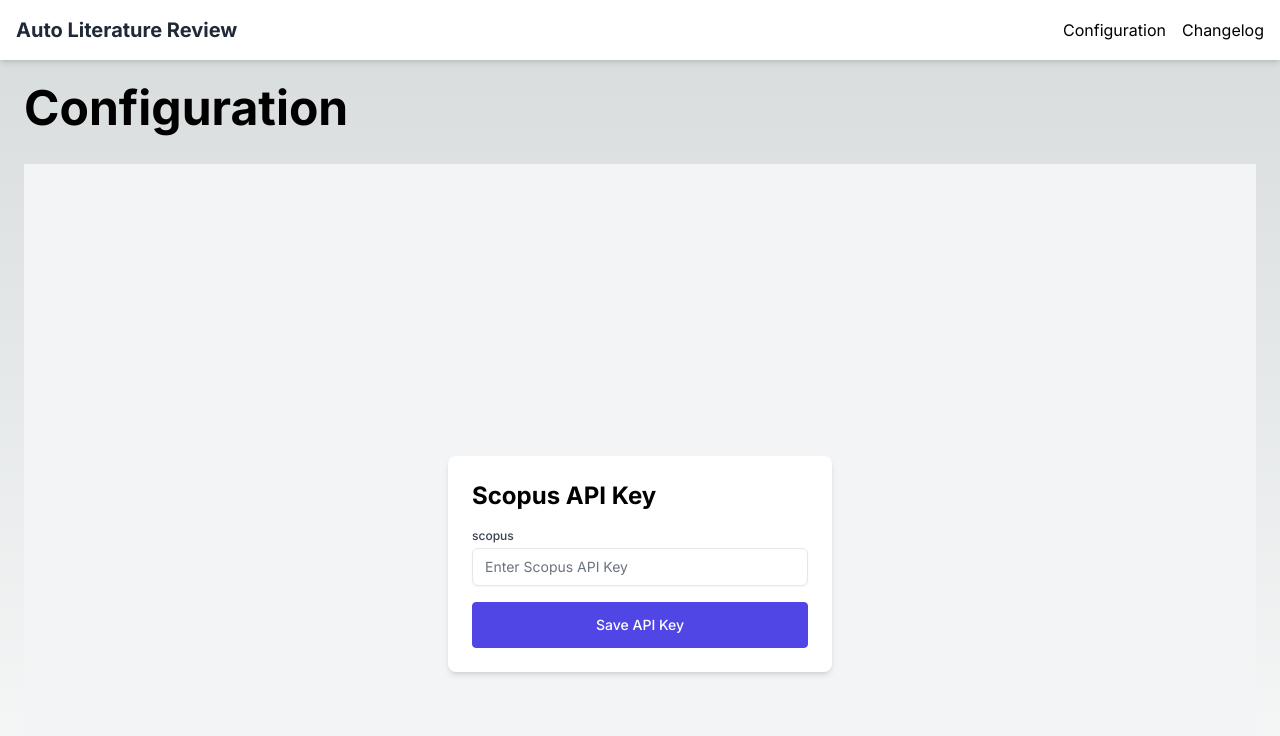
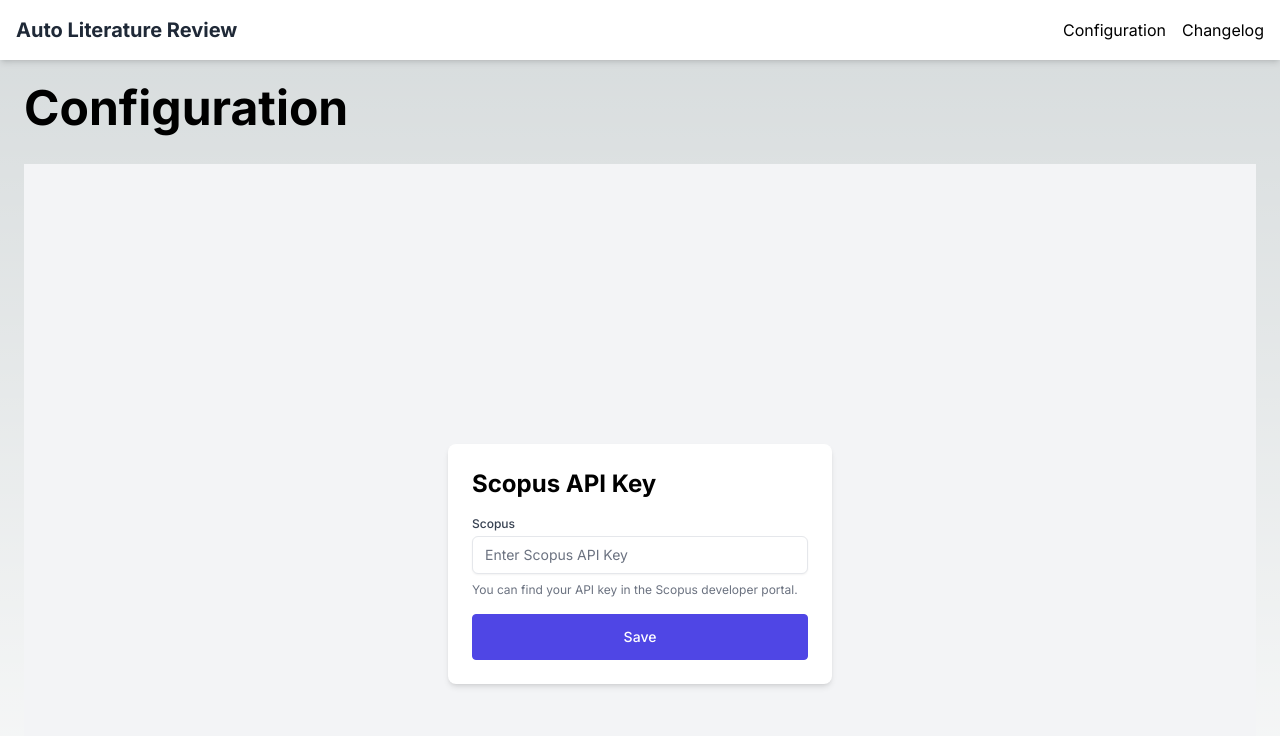
Before and after one commit to jaska120/auto-literature-review, a Next.js app: page /configuration in a window 1280 px wide. Shown: the top 736 px of the page. Built offline with nearby package versions, Linux system fonts and the light colour scheme.

Commit message:
finish api-key-form component

```diff
--- a/src/app/configuration/page.tsx
+++ b/src/app/configuration/page.tsx
@@ -7,7 +7,12 @@
       <div className="min-h-screen bg-gray-100 flex items-center justify-center">
         <div className="bg-white p-6 rounded-lg shadow-md w-full max-w-sm">
           <h2 className="text-2xl font-bold mb-4">Scopus API Key</h2>
-          <ApiKeyForm service="scopus" />
+          <ApiKeyForm
+            service="scopus"
+            label="Scopus"
+            placeholder="Enter Scopus API Key"
+            helperText="You can find your API key in the Scopus developer portal."
+          />
           {/* <h2 className="text-2xl font-bold mb-4">Open AI API Key</h2>
           <ApiKeyForm service="openAI" /> */}
         </div>
--- a/src/components/api-key-form/api-key-form.tsx
+++ b/src/components/api-key-form/api-key-form.tsx
@@ -6,7 +6,7 @@
 import { z } from "zod";
 import { useConfigurationStore } from "@/state/configuration/configuration";
 import { ExternalService } from "@/state/configuration/types";
-import { isRunning, isSuccess } from "@/utils/operation";
+import { isError, isRunning, isSuccess } from "@/utils/operation";
 import { Button } from "@/components/button/button";
 import { Input } from "@/components/input/input";
 import { useHasHydrated } from "@/hooks/use-has-hydrated";
@@ -20,9 +20,12 @@
 
 interface ApiKeyFormProps {
   service: ExternalService;
+  label: string;
+  placeholder: string;
+  helperText: string;
 }
 
-export function ApiKeyForm({ service }: ApiKeyFormProps) {
+export function ApiKeyForm({ service, label, placeholder, helperText }: ApiKeyFormProps) {
   const hydrated = useHasHydrated(useConfigurationStore);
   const config = useConfigurationStore(
     useShallow((state) => ({
@@ -30,7 +33,7 @@
       saveApiKey: state.saveApiKey,
     }))
   );
-  const { register, handleSubmit, setValue } = useForm<Schema>({
+  const { register, handleSubmit, setValue, getValues } = useForm<Schema>({
     resolver: zodResolver(schema),
   });
 
@@ -51,6 +54,8 @@
     return <p>Loading...</p>;
   }
 
+  const error = !!(getValues("apiKey") && isError(config.connection.test));
+
   return (
     <form
       className="flex flex-col gap-4"
@@ -61,13 +66,15 @@
         {...register("apiKey")}
         disabled={!!config.connection.apiKey}
         id={`${service}-api-key-input`}
-        label={service}
-        placeholder="Enter Scopus API Key"
+        label={label}
+        placeholder={placeholder}
+        helperText={error ? "The API key is invalid" : helperText}
+        error={error}
         icon={isSuccess(config.connection.test) ? "check" : undefined}
       />
       {config.connection.apiKey ? (
         <Button fullWidth variant="destructive" type="submit">
-          Remove API Key
+          Remove
         </Button>
       ) : (
         <Button
@@ -76,7 +83,7 @@
           type="submit"
           loading={isRunning(config.connection.test)}
         >
-          Save API Key
+          Save
         </Button>
       )}
     </form>
--- a/src/components/input/input.tsx
+++ b/src/components/input/input.tsx
@@ -14,6 +14,8 @@
 interface InputProps
   extends SetRequired<Omit<React.InputHTMLAttributes<HTMLInputElement>, "className">, "id"> {
   label: string;
+  helperText?: string;
+  error?: boolean;
   icon?: InputIcon;
 }
 
@@ -21,7 +23,7 @@
  * @requires `@tailwindcss/forms` plugin
  */
 export const Input = forwardRef<HTMLInputElement, InputProps>(function Input(
-  { id, label, icon, ...props },
+  { id, label, helperText, error, icon, ...props },
   ref
 ) {
   const Icon = icon ? ICON_MAP[icon] : null;
@@ -35,14 +37,27 @@
       <input
         ref={ref}
         id={id}
-        className="mt-1 w-full rounded-md border-gray-200 shadow-sm sm:text-sm"
+        className={`mt-1 w-full rounded-md shadow-sm sm:text-sm ${
+          error ? "border-red-500" : "border-gray-200"
+        }`}
         {...props}
       />
 
       {Icon && (
-        <span className="pointer-events-none absolute inset-y-0 end-0 mt-5 grid w-10 place-content-center text-gray-500">
+        <span
+          className={`pointer-events-none absolute inset-y-0 end-0 grid w-10 place-content-center text-gray-500 ${helperText ? "-mt-1" : "mt-5"}`}
+        >
           <Icon className="h-4 w-4" />
         </span>
+      )}
+
+      {helperText && (
+        <p
+          className={`mt-2 text-xs ${error ? "text-red-500" : "text-gray-500"}`}
+          aria-live="polite"
+        >
+          {helperText}
+        </p>
       )}
     </div>
   );
```
